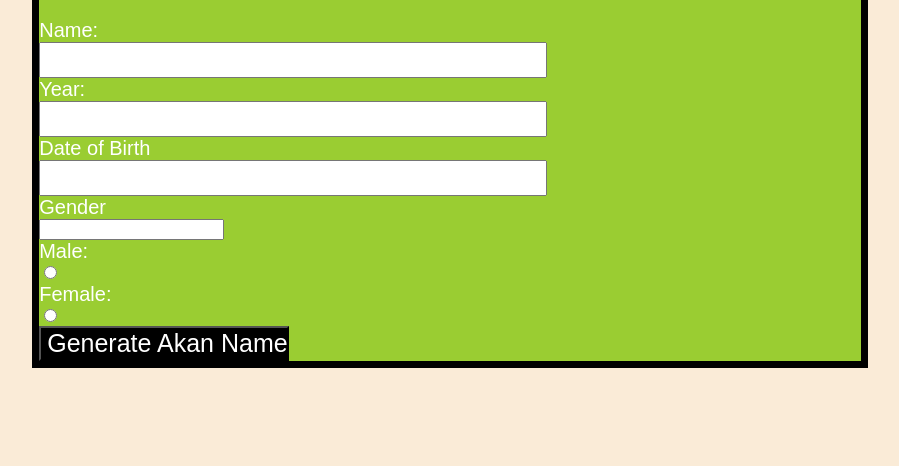
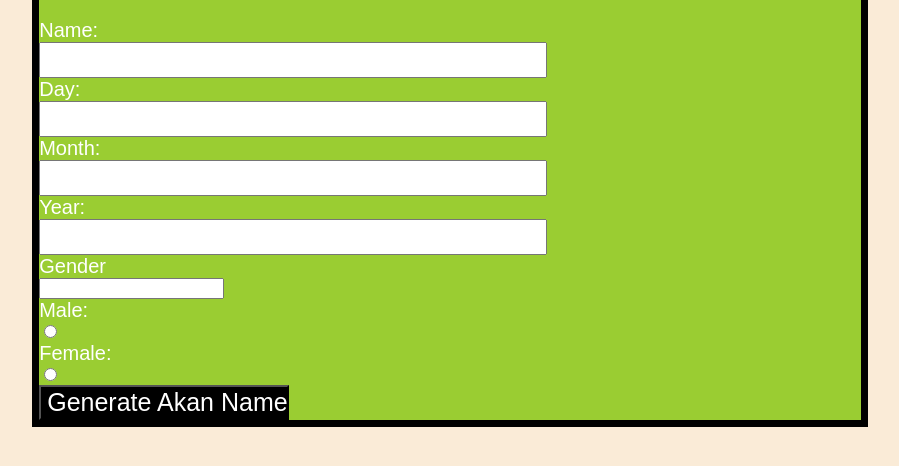
Before and after one commit to Natasha423-lab/Akan-website, a plain HTML site: page index.html in a window 1280 px wide. Shown: the part 96-562 px from the top of the page, without its empty margins (190-1089 px from the left). Drawn offline with Linux system fonts and the light colour scheme.

Commit message:
Updating Form

```diff
--- a/index.html
+++ b/index.html
@@ -12,18 +12,26 @@
     <form>
 
         <h1> Form input</h1>
+        <div class="name">
          <label class="one" for="name">Name:</label><br>
          <input class="textHolder" type="text" id="Name" name="Name"><br>
-
+        </div>
+        <div class="Day">
+        <label class="one" for="Day">Day:</label><br>
+        <input class="textHolder" type="text" id="Day" Day="Day" min="1" max="31" required><br>
+        </div>
+        <div class="Month">
+        <label class="one" for="Month">Month:</label><br>
+        <input class="textHolder" type="text" id="Month" Year="Month" min="1" max="12" required><br>
+        </div>
+        <div class="year">
         <label class="one" for="Year">Year:</label><br>
-        <input class="textHolder" type="text" id="Year" Year="Year"><br>
-
-        <label class="one" for="Date of Birth">Date of Birth</label><br>
-        <input class="textHolder" type="text" id="Date of Birth" Date of Birth="Date of BIrth"><br>
-
+        <input class="textHolder" type="text" id="Year" Year="Year" min="1950" max="2030"><br>
+        </div>
+        <div class="Gender">
         <label class="one" for="Gender">Gender</label><br>
         <input type="text" id="Gender" Gender="Gender"><br>
-
+        </div>
         <label class="one"  for="Male">Male:</label><br>
         <input type="radio" id="Male" name="Male" value="Male"><br>
 
--- a/scripts.js
+++ b/scripts.js
@@ -0,0 +1,3 @@
+const maleNames=["Kwasi","Kwadwo","Kwabena","Kwaku","Yaw","Kofi","Kwame"]
+const femaleNames=["AKosua","Adwoa","Abenaa","Akua","Yaa","Afua","Ama"]
+function calculateAkanName(event){eventPreventDefault();}
```
